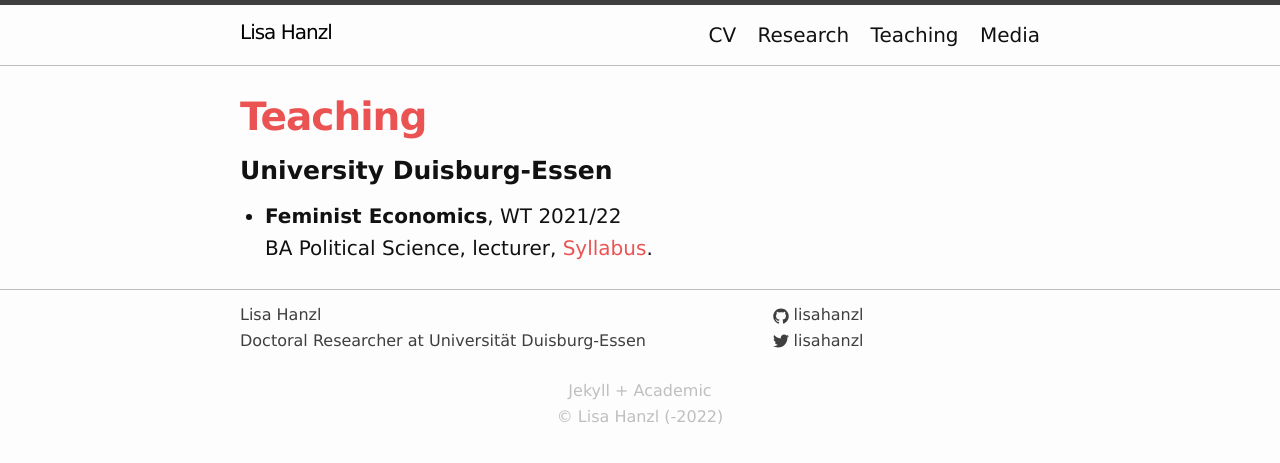
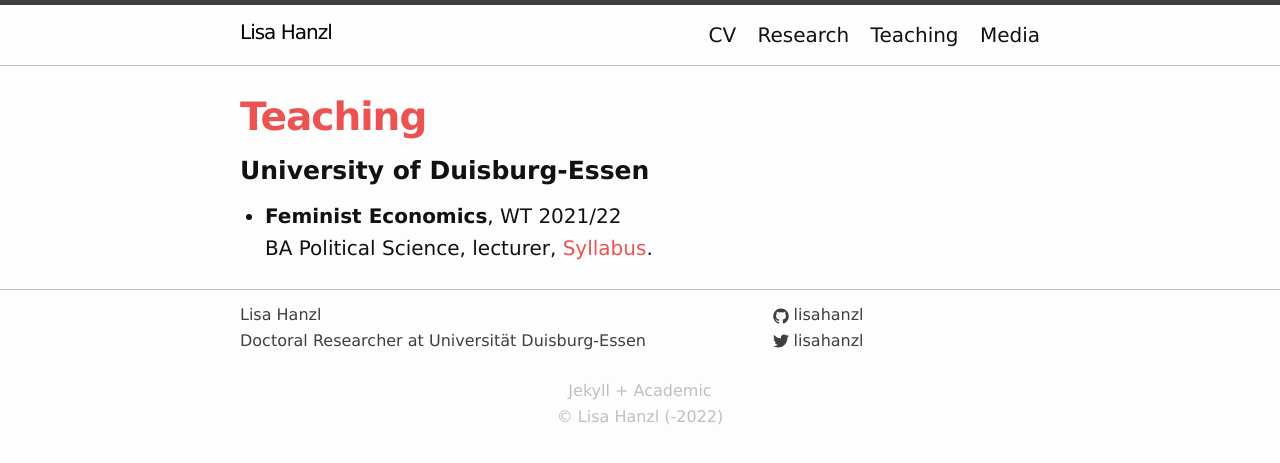
Before and after one commit to lisahanzl/lisahanzl.github.io, a Jekyll site: the page built from 02_teaching.md, in a window 1280 px wide. Shown: the top 463 px of the page. Built offline with Jekyll 4.4.1, drawn with Linux system fonts in a browser that asks for light colours.

Commit message:
add "of"

```diff
--- a/02_teaching.md
+++ b/02_teaching.md
@@ -6,7 +6,7 @@ permalink: /teaching/
 ---
 
 
-### University Duisburg-Essen
+### University of Duisburg-Essen
 <p> </p>
 
 - **Feminist Economics**, WT 2021/22 \
```
